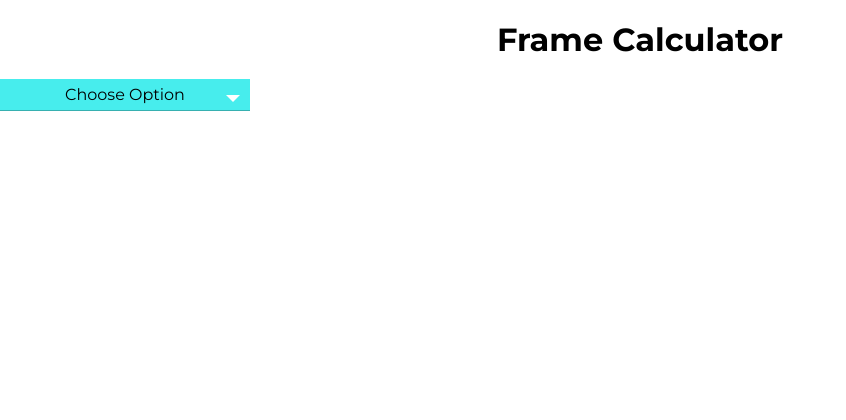
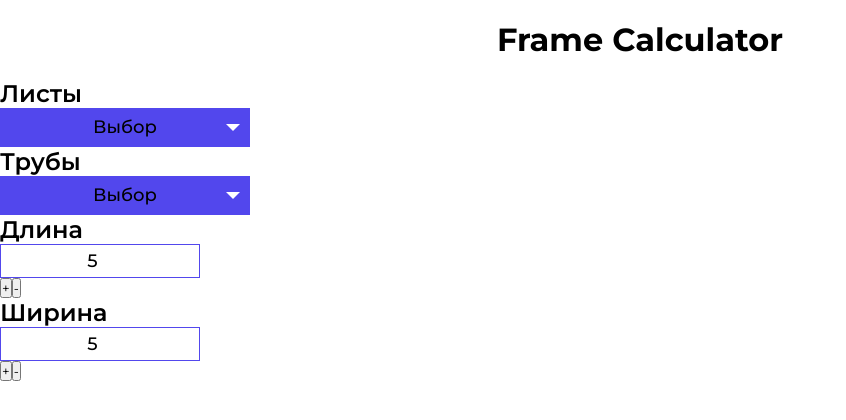
Before and after one commit to JI3BA/Frame-Calculator, a React (Create React App) app: page / in a window 1280 px wide. Shown: the top 420 px of the page, without its empty margins (0-846 px from the left). Built offline with nearby package versions, Linux system fonts and the light colour scheme.

Commit message:
creating new components Input and InputBtn with styles component, and working over Calculator component

```diff
--- a/src/components/CustomSelect/CustomSelect.jsx
+++ b/src/components/CustomSelect/CustomSelect.jsx
@@ -5,30 +5,28 @@ const CustomSelect = (props) => {
     const [selectText, setSelectText] = useState('')
     const [showOptionList, setShowOptionList] = useState(false)
 
+    useEffect(() => {
+        document.addEventListener("mousedown", handleClickOutside);
+        setSelectText('Выбор')
 
+        return document.removeEventListener("mousedown", handleClickOutside);
+    })
 
     const handleClickOutside = (e) => {
         if (!e.target.classList.contains("custom-select__option") &&
           !e.target.classList.contains("selected__text")){
           setShowOptionList(false)
         }
-      };
+    };
 
     const handleListDisplay = () => {
         setShowOptionList(prev => !prev)
-      };
+    };
 
     const handleOptionClick = (e) => {
         setSelectText(e.target.getAttribute("data-name"))
         setShowOptionList(false)
     };
-
-    useEffect(() => {
-        document.addEventListener("mousedown", handleClickOutside);
-        setSelectText('Choose Option')
-
-        return () => document.removeEventListener("mousedown", handleClickOutside);
-    }, [])
 
     return(
         <div className="custom-select">
--- a/src/components/CustomSelect/CustomSelect.scss
+++ b/src/components/CustomSelect/CustomSelect.scss
@@ -7,9 +7,12 @@
     }
 
     &__text{
-        background-color: #47eded;
-        padding: 6px 20px;
-        border-bottom: 1px solid #37b0b0;
+        font-size: 18px;
+        font-weight: 500;
+        background-color: #5247ed;
+        padding: 8px 30px;
+        border-bottom: 1px solid #5247ed;
+        cursor: pointer;
 
         &::after{
             content: "";
@@ -31,6 +34,8 @@
     &__options{
         position: absolute;
         width: 100%;
+        font-size: 16px;
+        font-weight: 600;
     }
   }
 
@@ -38,17 +43,19 @@
     margin: 0;
     padding: 0;
     text-align: center;
+    z-index: 1;
   }
 
   li {
     list-style-type: none;
     padding: 6px 20px;
-    background: #47eded;
-    border-bottom: 1px solid #37b0b0;
+    background: #5247ed;
+    border-bottom: 1px solid #5247ed;
     cursor: pointer;
+    z-index: 2;
+
+    &:hover {
+      background-color: #5247ed;
+      color: #ffffff;
+    }
   }
-
-  li:hover {
-    background-color: #32a6a6;
-    color: #ffffff;
-  }
--- a/src/components/Header/Header.scss
+++ b/src/components/Header/Header.scss
@@ -14,7 +14,7 @@
 }
 
 .wrapper{
-    max-width: 1440px;
+    max-width: 1700px;
     width: 100%;
     display: flex;
     justify-content: center;
--- /dev/null
+++ b/src/components/Input/Input.jsx
@@ -0,0 +1,16 @@
+import React from "react";
+import './Input.scss'
+import InputBtn from "./InputBtn/InputBtn";
+
+const Input = (props) => {
+
+    return(
+        <>
+            <input type="number" className="input" min={props.configData.min} max={props.configData.min} value={props.configData.min}/>
+            <InputBtn>+</InputBtn>
+            <InputBtn>-</InputBtn>
+        </>
+    )
+}
+
+export default Input
--- /dev/null
+++ b/src/components/Input/Input.scss
@@ -0,0 +1,11 @@
+.input{
+    text-decoration: none;
+    padding: 5px 20px;
+    outline: none;
+    border: 1px solid #5247ed;
+    min-width: 200px;
+    font-size: 18px;
+    font-weight: 500;
+    display: flex;
+    text-align: center;
+}
--- /dev/null
+++ b/src/components/Input/InputBtn/InputBtn.jsx
@@ -0,0 +1,10 @@
+import React from "react";
+import './InputBtn.scss'
+
+const InputBtn = ({children}) => {
+    return(
+        <button className="input__btn">{children}</button>
+    )
+}
+
+export default InputBtn
--- a/src/components/Main/Calculator/Calculator.jsx
+++ b/src/components/Main/Calculator/Calculator.jsx
@@ -1,13 +1,33 @@
-import React, { useState } from "react";
+import React from "react";
 import CustomSelect from "../../CustomSelect/CustomSelect";
+import Input from "../../Input/Input";
+import '../Calculator/Calculator.scss'
 import data from '../../../data/data.json'
-import context from '../../../data/config.json'
+import config from '../../../data/config.json'
 
 const Calculator = () => {
 
+
     return(
         <>
-            <CustomSelect optionsList={data}/>
+            <div className="calculator__container">
+                <div className="calculator__data">
+                    <p className="calculator__text">Листы</p>
+                    <CustomSelect optionsList={data.filter(item => item.type.includes('list'))}/>
+                </div>
+                <div className="calculator__data calculator__config">
+                    <p className="calculator__text">Трубы</p>
+                    <CustomSelect optionsList={data.filter(item => item.type.includes('pipe'))}/>
+                </div>
+                <div className="calculator__data calculator__config">
+                    <p className="calculator__text">Длина</p>
+                    <Input configData={config.find(item => item.name.includes('Длина'))}/>
+                </div>
+                <div className="calculator__data calculator__config">
+                    <p className="calculator__text">Ширина</p>
+                    <Input configData={config.find(item => item.name.includes('Ширина'))}/>
+                </div>
+            </div>
         </>
     )
 }
--- a/src/components/Main/Calculator/Calculator.scss
+++ b/src/components/Main/Calculator/Calculator.scss
@@ -0,0 +1,11 @@
+.calculator{
+    &__contaier{
+        display: flex;
+        flex-direction: column;
+    }
+
+    &__text{
+        font-size: 24px;
+        font-weight: 600;
+    }
+}
--- a/src/components/Main/Main.jsx
+++ b/src/components/Main/Main.jsx
@@ -1,9 +1,14 @@
 import React from "react";
 import Calculator from "./Calculator/Calculator";
+import '../Main/Main.scss'
 
 const Main = () => {
     return(
-        <Calculator/>
+        <div className="main">
+            <div className="main__container wrapper">
+                <Calculator/>
+            </div>
+        </div>
     )
 }
 
--- a/src/components/Main/Main.scss
+++ b/src/components/Main/Main.scss
@@ -0,0 +1,8 @@
+.main{
+    display: flex;
+    justify-content: center;
+    &__container{
+        display: flex;
+        justify-content: space-between;
+    }
+}
```
Also changed, not shown: src/components/Input/InputBtn/InputBtn.scss (added).
